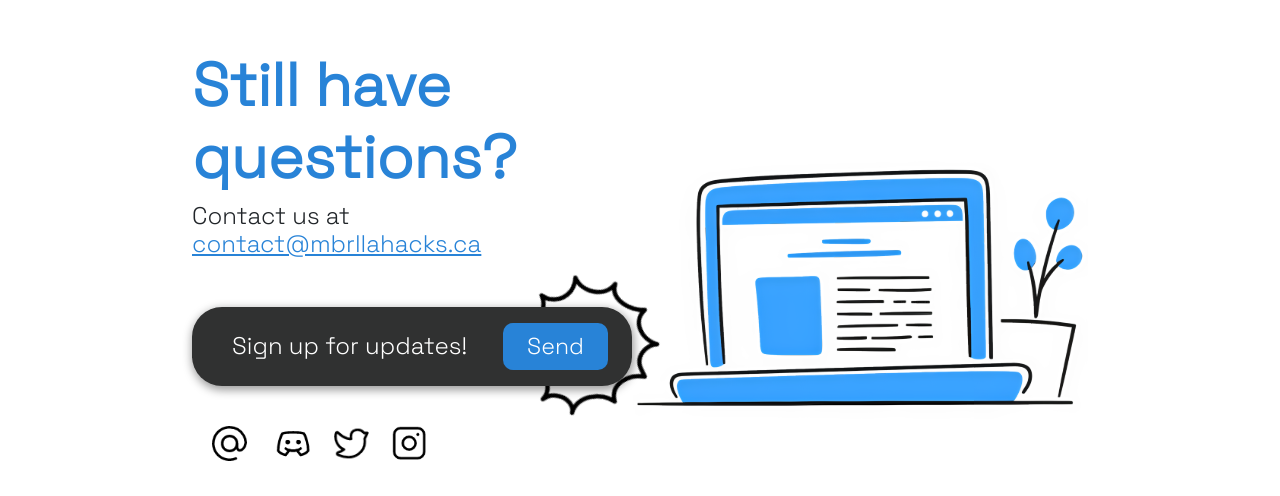
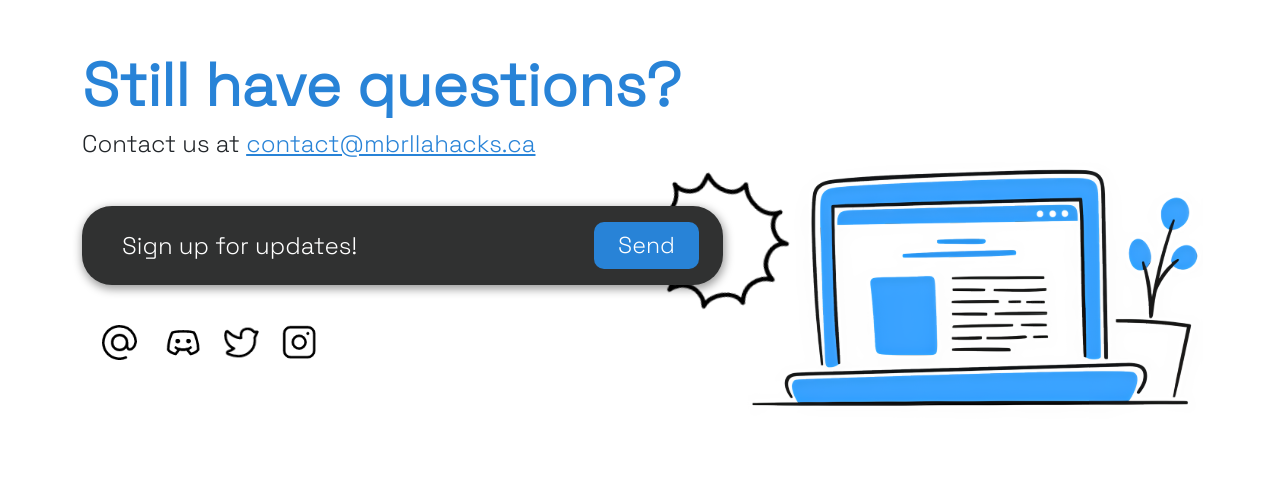
Before and after one commit to MbrllaHacks/Website, a React (Create React App) app: page / in a window 1280 px wide. Shown: the part 2691-3187 px from the top of the page. Built offline with nearby package versions, Linux system fonts and the light colour scheme; a web font is replaced by a local one.

Commit message:
Fix responsiveness contact us

```diff
--- a/src/components/Contact/contact.css
+++ b/src/components/Contact/contact.css
@@ -1,9 +1,3 @@
-#contact {
-  padding-inline: 15vw;
-  display: flex;
-  justify-content: space-around;
-}
-
 .button__send {
   width: 105px;
   height: 40;
@@ -61,10 +55,30 @@
 }
 .contact-prin {
   position: absolute;
-  right: -20%;
+  left: 78%;
   bottom: -120%;
   z-index: -1;
+  transform: rotate(-126.32deg);
 }
 .sign-up-container {
   position: relative;
 }
+@media (max-width: 1199px) {
+  .contact-prin {
+    left: 72%;
+  }
+}
+@media (max-width: 991px) {
+  .contact-prin {
+    left: 60%;
+    bottom: 0%;
+    top: -100%;
+  }
+}
+@media (max-width: 767px) {
+  .contact-prin {
+    left: 68%;
+
+    top: -125%;
+  }
+}
--- a/src/components/Contact/contact.js
+++ b/src/components/Contact/contact.js
@@ -5,11 +5,13 @@ import insta from "./../../Assets/instagram.svg";
 import pc2 from "./../../Assets/pc2.svg";
 import prin from "./../../Assets/prin.svg";
 import "./contact.css";
-
+import { Container, Row, Col } from "react-bootstrap";
 function Contact() {
   return (
     <section id="contact">
-      <div class="section__text">
+      <Container id="sponsors">
+        <Row>
+          <Col md={7}>
             <h3 class="section__header">Still have questions?</h3>
             <h5 class="section__subheader">
               Contact us at{" "}
@@ -39,8 +41,13 @@ function Contact() {
                 <img src={insta} alt="Twitter"></img>
               </a>
             </div>
-      </div>
+          </Col>
+
+          <Col md={5}>
             <img class="contact-img" src={pc2} alt="Pc2"></img>
+          </Col>
+        </Row>
+      </Container>
     </section>
   );
 }
```
Lines whose indentation alone changed are shown as unchanged.
